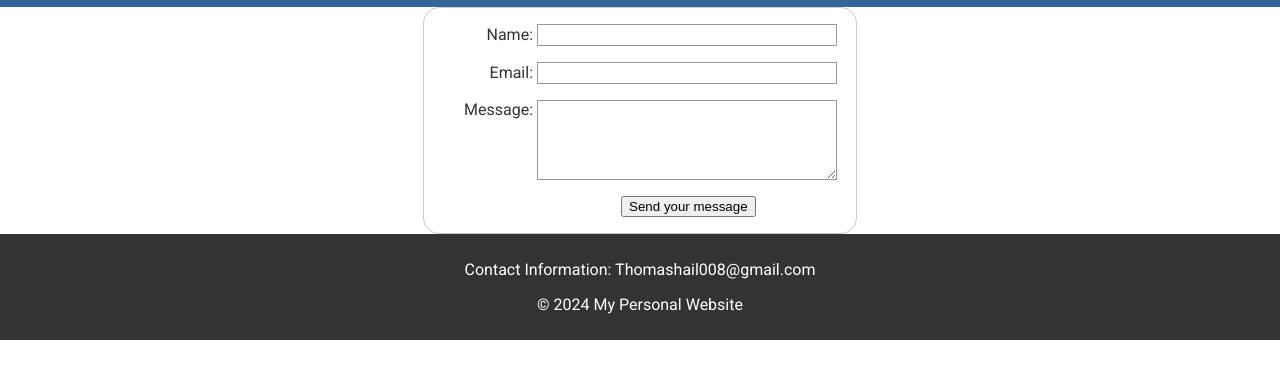
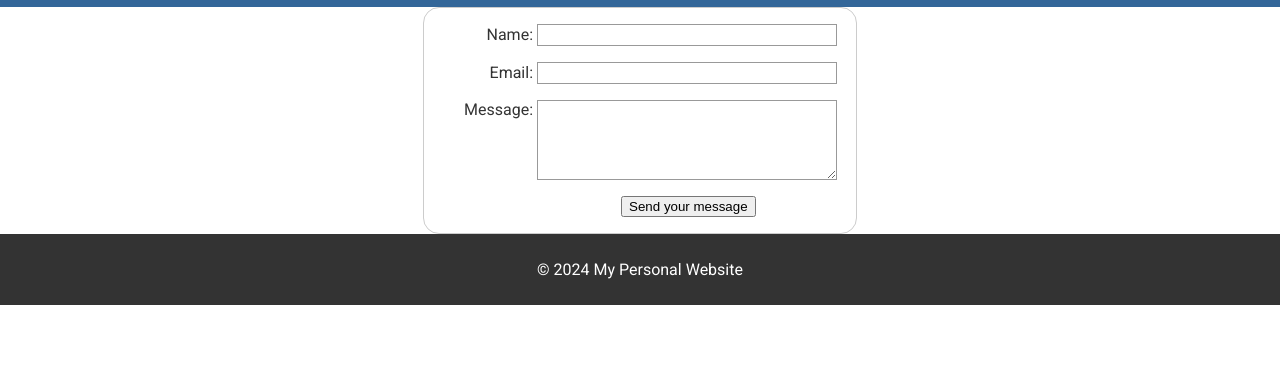
Before and after one commit to BunkoVEVO/BunkoVEVO, a plain HTML site: page contactus.html in a window 1280 px wide. Shown: the part 113-492 px from the top of the page. Drawn offline with Linux system fonts and the light colour scheme.

Commit message:
Fixed Footer

```diff
--- a/contactus.html
+++ b/contactus.html
@@ -41,8 +41,7 @@
       </form>
 
 
-    <footer class="footer">
-        <p>Contact Information: Thomashail008@gmail.com</p>
+      <footer class="footer">
         <p>&copy; 2024 My Personal Website</p>
     </footer>
     <script>
```
Also changed, not shown: about.html (+0 -1 lines), index.html (+0 -1 lines), portfolio.html (+0 -1 lines).
